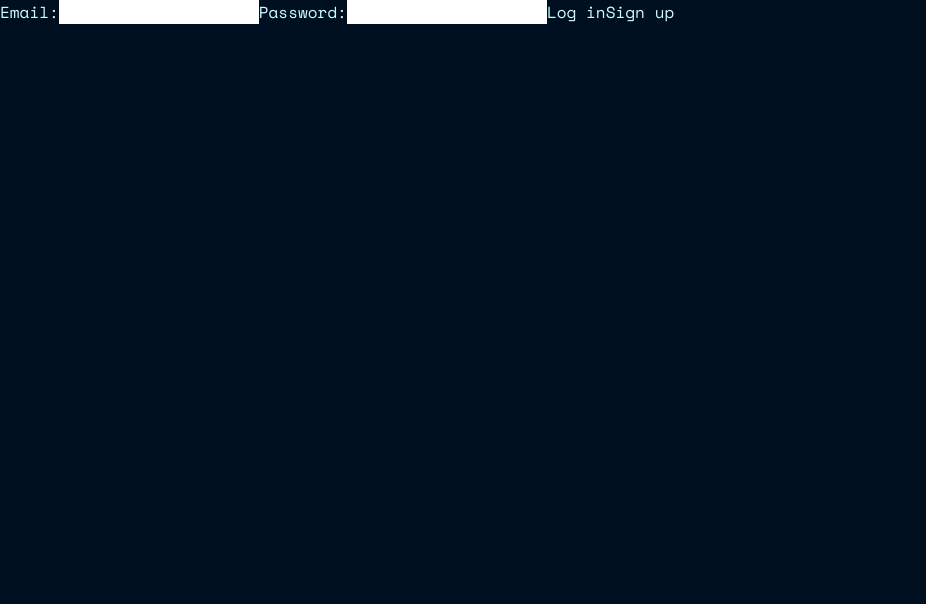
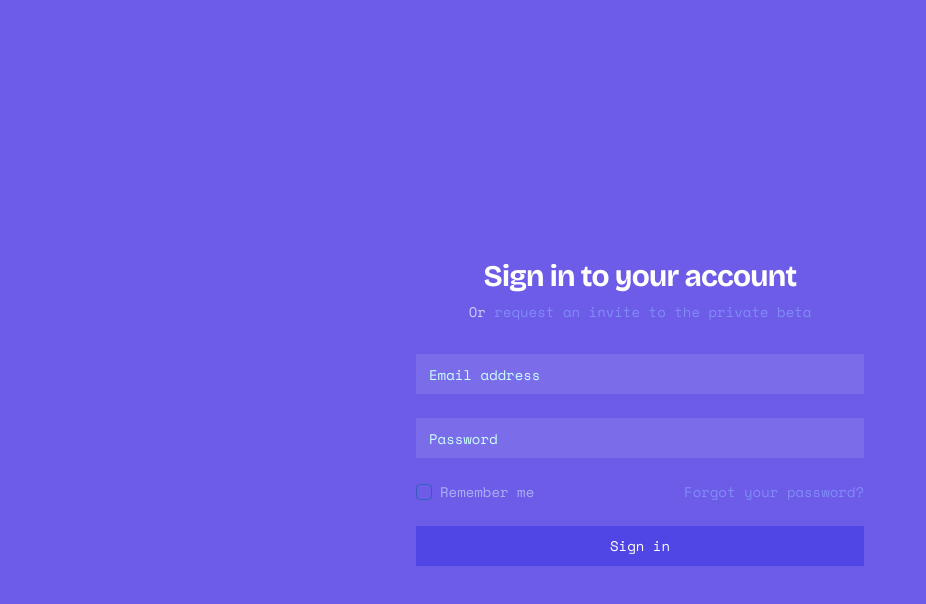
Before and after one commit to SupaLlama/supallama-ai-frontend, a Next.js app: page /login in a window 1280 px wide. Shown: the top 604 px of the page, without its empty margins (0-926 px from the left). Built offline with nearby package versions, Linux system fonts and the light colour scheme.

Commit message:
Fixed supabase auth by forgetting about login with github

```diff
--- a/app/login/actions.ts
+++ b/app/login/actions.ts
@@ -22,8 +22,16 @@ export async function login(formData: FormData) {
   }
 
   revalidatePath('/', 'layout')
-  redirect('/')
+  redirect('/dashboard')
 }
+
+
+export async function signout() {
+  const supabase = createClient()
+
+  const { error } = await supabase.auth.signOut()
+}
+
 
 export async function signup(formData: FormData) {
   const supabase = createClient()
--- a/app/login/page.tsx
+++ b/app/login/page.tsx
@@ -1,14 +1,86 @@
-import { login, signup } from './actions'
+/**
+ * v0 by Vercel.
+ * @see https://v0.dev/t/3LSi5vRyusD
+ * Documentation: https://v0.dev/docs#integrating-generated-code-into-your-nextjs-app
+ */
+import Link from "next/link"
+import { Label } from "@/components/ui/label"
+import { Input } from "@/components/ui/input"
+import { Checkbox } from "@/components/ui/checkbox"
+import { Button } from "@/components/ui/button"
+
+import { login } from "./actions"
 
 export default function LoginPage() {
   return (
-    <form>
-      <label htmlFor="email">Email:</label>
-      <input id="email" name="email" type="email" required />
-      <label htmlFor="password">Password:</label>
-      <input id="password" name="password" type="password" required />
-      <button formAction={login}>Log in</button>
-      <button formAction={signup}>Sign up</button>
-    </form>
+    <div className="flex min-h-[100dvh] flex-col items-center justify-center bg-[#6c5ce7] px-4 py-12 sm:px-6 lg:px-8">
+      <div className="mx-auto w-full max-w-md space-y-8">
+        <div>
+          <h2 className="mt-6 text-center text-3xl font-bold tracking-tight text-white">Sign in to your account</h2>
+          <p className="mt-2 text-center text-sm text-indigo-200">
+            Or{" "}
+            <Link href="#" className="font-medium text-indigo-400 hover:text-indigo-300" prefetch={false}>
+              request an invite to the private beta
+            </Link>
+          </p>
+        </div>
+        <form className="space-y-6" action={login} method="POST">
+          <div>
+            <Label htmlFor="email" className="sr-only">
+              Email address
+            </Label>
+            <Input
+              id="email"
+              name="email"
+              type="email"
+              autoComplete="email"
+              required
+              className="relative block w-full appearance-none rounded-md border border-transparent bg-white/10 px-3 py-2 text-white placeholder-indigo-200 focus:z-10 focus:border-indigo-500 focus:outline-none focus:ring-indigo-500 sm:text-sm"
+              placeholder="Email address"
+            />
+          </div>
+          <div>
+            <Label htmlFor="password" className="sr-only">
+              Password
+            </Label>
+            <Input
+              id="password"
+              name="password"
+              type="password"
+              autoComplete="current-password"
+              required
+              className="relative block w-full appearance-none rounded-md border border-transparent bg-white/10 px-3 py-2 text-white placeholder-indigo-200 focus:z-10 focus:border-indigo-500 focus:outline-none focus:ring-indigo-500 sm:text-sm"
+              placeholder="Password"
+            />
+          </div>
+          <div className="flex items-center justify-between">
+            <div className="flex items-center">
+              <Checkbox
+                id="remember-me"
+                name="remember-me"
+                className="h-4 w-4 rounded text-indigo-600 focus:ring-indigo-500"
+                disabled
+              />
+              <Label htmlFor="remember-me" className="ml-2 block text-sm text-indigo-200">
+                Remember me
+              </Label>
+            </div>
+            <div className="text-sm">
+              <Link href="#" className="font-medium text-indigo-400 hover:text-indigo-300" prefetch={false}>
+                Forgot your password?
+              </Link>
+            </div>
+          </div>
+          <div>
+            <Button
+              type="submit"
+              className="relative flex w-full justify-center rounded-md border border-transparent bg-indigo-600 py-2 px-4 text-sm font-medium text-white hover:bg-indigo-700 focus:outline-none focus:ring-2 focus:ring-indigo-500 focus:ring-offset-2"
+            >
+              Sign in
+            </Button>
+          </div>
+        </form>
+      </div>
+    </div>
   )
 }
--- a/components/landingPage.tsx
+++ b/components/landingPage.tsx
@@ -27,14 +27,14 @@ export default function LandingPage() {
                 className="inline-flex h-10 items-center justify-center rounded-md bg-indigo-100 px-8 text-sm font-medium text-indigo-500 shadow transition-colors hover:bg-indigo-100/90 focus-visible:outline-none focus-visible:ring-1 focus-visible:ring-ring disabled:pointer-events-none disabled:opacity-50"
                 prefetch={false}
               >
-                Request Invite
+                Request Access
               </Link>
               <Link
-                href="#"
+                href="/login"
                 className="inline-flex h-10 items-center justify-center rounded-md border border-indigo-100 bg-indigo-100/10 px-8 text-sm font-medium text-indigo-100 shadow-sm transition-colors hover:bg-indigo-100/20 focus-visible:outline-none focus-visible:ring-1 focus-visible:ring-ring disabled:pointer-events-none disabled:opacity-50"
                 prefetch={false}
               >
-                Sign Up
+                Sign In
               </Link>
             </div>
           </div>
@@ -108,8 +108,9 @@ export default function LandingPage() {
               <div className="space-y-2">
                 <h2 className="text-3xl font-bold tracking-tighter text-indigo-900 sm:text-5xl">Supallama Tools</h2>
                 <p className="max-w-[900px] text-indigo-700 md:text-xl/relaxed lg:text-base/relaxed xl:text-xl/relaxed">
-                  Supallama offers a comprehensive suite of tools to streamline your development workflow and boost
-                  productivity.
+                  Supallama offers a simple set of open source tools to
+                  generate a starter project in the form of one or more
+                  GitHub repositories!
                 </p>
               </div>
             </div>
@@ -127,16 +128,15 @@ export default function LandingPage() {
                     <div className="grid gap-1">
                       <h3 className="text-xl font-bold text-indigo-900">Code Sandboxes</h3>
                       <p className="text-indigo-700">
-                        Supallama&apos;s CodeSandboxes allow you to quickly
+                        Supallama&apos;s CodeSandboxes allow you to quickly test out new AI-generated user interfaces without spinning up a development environment.
                       </p>
                     </div>
                   </li>
                   <li>
                     <div className="grid gap-1">
-                      <h3 className="text-xl font-bold text-indigo-900">Project Management</h3>
+                      <h3 className="text-xl font-bold text-indigo-900">Avoid Vendor Lock-in</h3>
                       <p className="text-indigo-700">
-                        Manage your projects, tasks, and team members effortlessly with Supallama&apos;s built-in project
-                        management tools.
+                        SupaLlama&apos;s platform allows you to generate the code for standalone LLM apps that can be run independent of third-party vendors.
                       </p>
                     </div>
                   </li>
@@ -169,9 +169,7 @@ export default function LandingPage() {
               <Card className="flex flex-col justify-between rounded-lg border border-indigo-100 p-6 shadow-sm">
                 <div className="space-y-4">
                   <h3 className="text-2xl font-bold text-indigo-900">Starter</h3>
-                  <p className="text-3xl font-bold">
-                    <del>$19</del> <span className="text-3xl font-bold">$1 (beta)</span>
-                  </p>
+                  <p className="text-6xl font-bold">$19</p>
                   <p className="text-indigo-700">per developer per month</p>
                   <ul className="space-y-2 text-indigo-700">
                     <li>
@@ -180,7 +178,7 @@ export default function LandingPage() {
                     </li>
                     <li>
                       <CheckIcon className="mr-2 inline-block h-4 w-4 text-green-500" />
-                      Basic collaboration tools
+                      Advanced collaboration tools
                     </li>
                     <li>
                       <CheckIcon className="mr-2 inline-block h-4 w-4 text-green-500" />
@@ -191,6 +189,7 @@ export default function LandingPage() {
                 <Button
                   variant="outline"
                   className="mt-6 w-full border-indigo-500 text-indigo-500 hover:bg-indigo-500 hover:text-indigo-100"
+                  disabled
                 >
                   Get Started
                 </Button>
--- /dev/null
+++ b/components/ui/checkbox.tsx
@@ -0,0 +1,30 @@
+"use client"
+
+import * as React from "react"
+import * as CheckboxPrimitive from "@radix-ui/react-checkbox"
+import { Check } from "lucide-react"
+
+import { cn } from "@/lib/utils"
+
+const Checkbox = React.forwardRef<
+  React.ElementRef<typeof CheckboxPrimitive.Root>,
+  React.ComponentPropsWithoutRef<typeof CheckboxPrimitive.Root>
+>(({ className, ...props }, ref) => (
+  <CheckboxPrimitive.Root
+    ref={ref}
+    className={cn(
+      "peer h-4 w-4 shrink-0 rounded-sm border border-primary ring-offset-background focus-visible:outline-none focus-visible:ring-2 focus-visible:ring-ring focus-visible:ring-offset-2 disabled:cursor-not-allowed disabled:opacity-50 data-[state=checked]:bg-primary data-[state=checked]:text-primary-foreground",
+      className
+    )}
+    {...props}
+  >
+    <CheckboxPrimitive.Indicator
+      className={cn("flex items-center justify-center text-current")}
+    >
+      <Check className="h-4 w-4" />
+    </CheckboxPrimitive.Indicator>
+  </CheckboxPrimitive.Root>
+))
+Checkbox.displayName = CheckboxPrimitive.Root.displayName
+
+export { Checkbox }
--- /dev/null
+++ b/components/ui/input.tsx
@@ -0,0 +1,25 @@
+import * as React from "react"
+
+import { cn } from "@/lib/utils"
+
+export interface InputProps
+  extends React.InputHTMLAttributes<HTMLInputElement> {}
+
+const Input = React.forwardRef<HTMLInputElement, InputProps>(
+  ({ className, type, ...props }, ref) => {
+    return (
+      <input
+        type={type}
+        className={cn(
+          "flex h-10 w-full rounded-md border border-input bg-background px-3 py-2 text-sm ring-offset-background file:border-0 file:bg-transparent file:text-sm file:font-medium placeholder:text-muted-foreground focus-visible:outline-none focus-visible:ring-2 focus-visible:ring-ring focus-visible:ring-offset-2 disabled:cursor-not-allowed disabled:opacity-50",
+          className
+        )}
+        ref={ref}
+        {...props}
+      />
+    )
+  }
+)
+Input.displayName = "Input"
+
+export { Input }
--- /dev/null
+++ b/components/ui/label.tsx
@@ -0,0 +1,26 @@
+"use client"
+
+import * as React from "react"
+import * as LabelPrimitive from "@radix-ui/react-label"
+import { cva, type VariantProps } from "class-variance-authority"
+
+import { cn } from "@/lib/utils"
+
+const labelVariants = cva(
+  "text-sm font-medium leading-none peer-disabled:cursor-not-allowed peer-disabled:opacity-70"
+)
+
+const Label = React.forwardRef<
+  React.ElementRef<typeof LabelPrimitive.Root>,
+  React.ComponentPropsWithoutRef<typeof LabelPrimitive.Root> &
+    VariantProps<typeof labelVariants>
+>(({ className, ...props }, ref) => (
+  <LabelPrimitive.Root
+    ref={ref}
+    className={cn(labelVariants(), className)}
+    {...props}
+  />
+))
+Label.displayName = LabelPrimitive.Root.displayName
+
+export { Label }
--- a/package.json
+++ b/package.json
@@ -9,6 +9,8 @@
     "lint": "next lint"
   },
   "dependencies": {
+    "@radix-ui/react-checkbox": "^1.1.1",
+    "@radix-ui/react-label": "^2.1.0",
     "@radix-ui/react-slot": "^1.1.0",
     "@supabase/ssr": "^0.4.0",
     "@supabase/supabase-js": "^2.45.0",
```
Also changed, not shown: app/auth/callback/route.ts (added, +30 -0 lines), app/dashboard/page.tsx (renamed from app/home/page.tsx, +7 -5 lines), middleware.ts (line endings or trailing spaces), utils/supabase/middleware.ts (line endings or trailing spaces), 1 other file (tests, documents, lock files or other folders).
